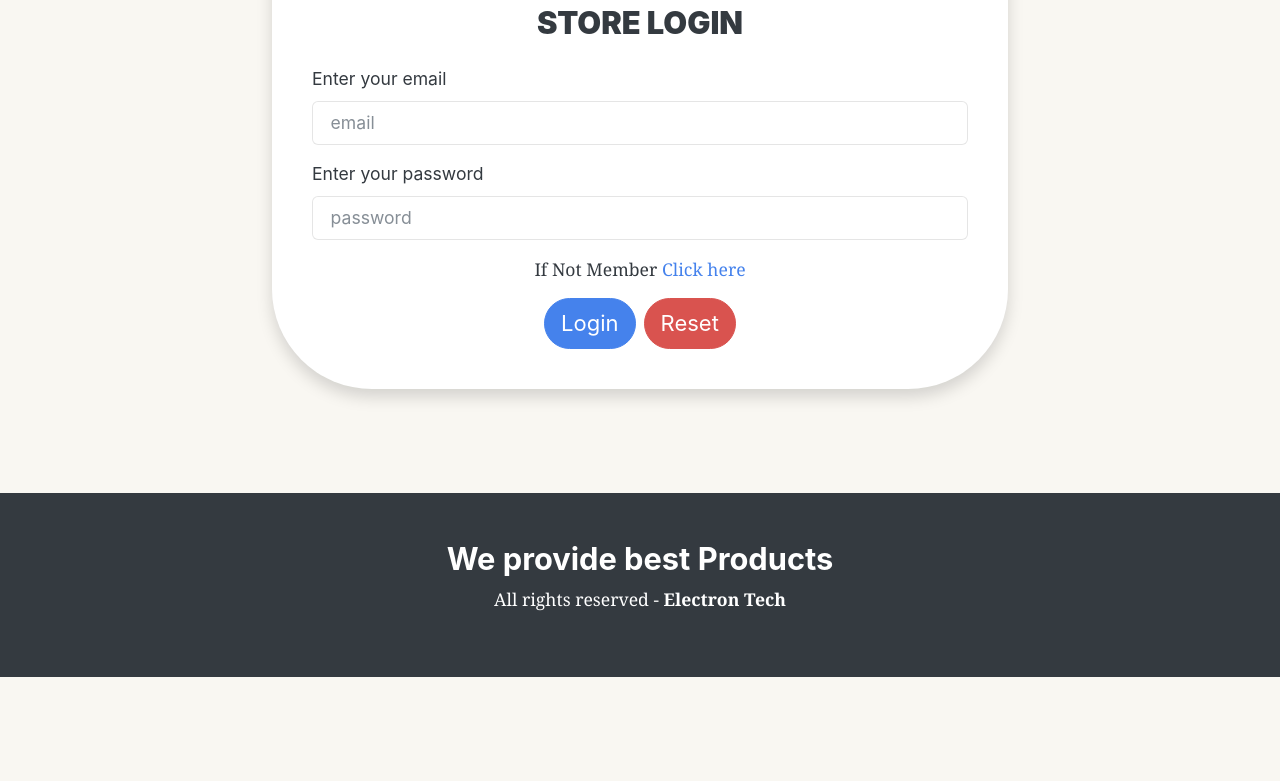
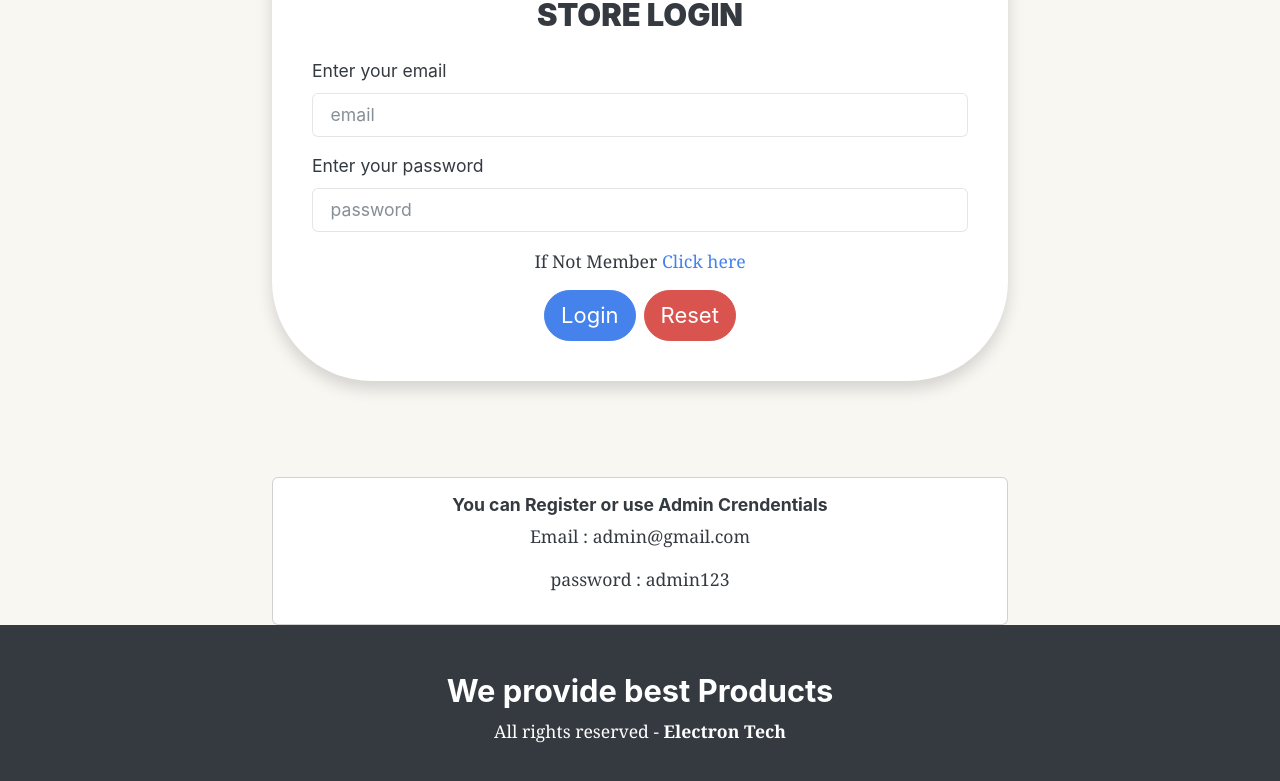
Before and after one commit to proNeel02/UpdatedElectronStore, a React (Create React App) app: page /login in a window 1280 px wide. Shown: the part 387-1168 px from the top of the page. Before the commit the page ends 1064 px from the top, so only its background shows below. Built offline with nearby package versions, Linux system fonts and the light colour scheme.

Commit message:
admin credential added

```diff
--- a/src/componets/Login.jsx
+++ b/src/componets/Login.jsx
@@ -129,13 +129,14 @@ const Login = () => {
               }}
             >
               <Card
-                className="my-4 p-4 border-0 shadow"
+                className="my-3 p-4 border-0 shadow"
                 style={{
                   position: "relative",
                   top: "-80px",
                   borderRadius: "100px",
                 }}
               >
+
                 {/* {JSON.stringify(userContext)} */}
                 <Card.Body>
                   <Container className="text-center">
@@ -227,8 +228,16 @@ const Login = () => {
                   </Form>
                 </Card.Body>
               </Card>
+               <Card className="text-center">
+                <Card.Body>
+                <h6> You can Register or use Admin Crendentials</h6>
+                  <p>Email : admin@gmail.com</p>
+                  <p>password : admin123</p>
+                </Card.Body>
+              </Card>
             </Col>
           </Row>
+
         </Container>
       </>
     );
```
